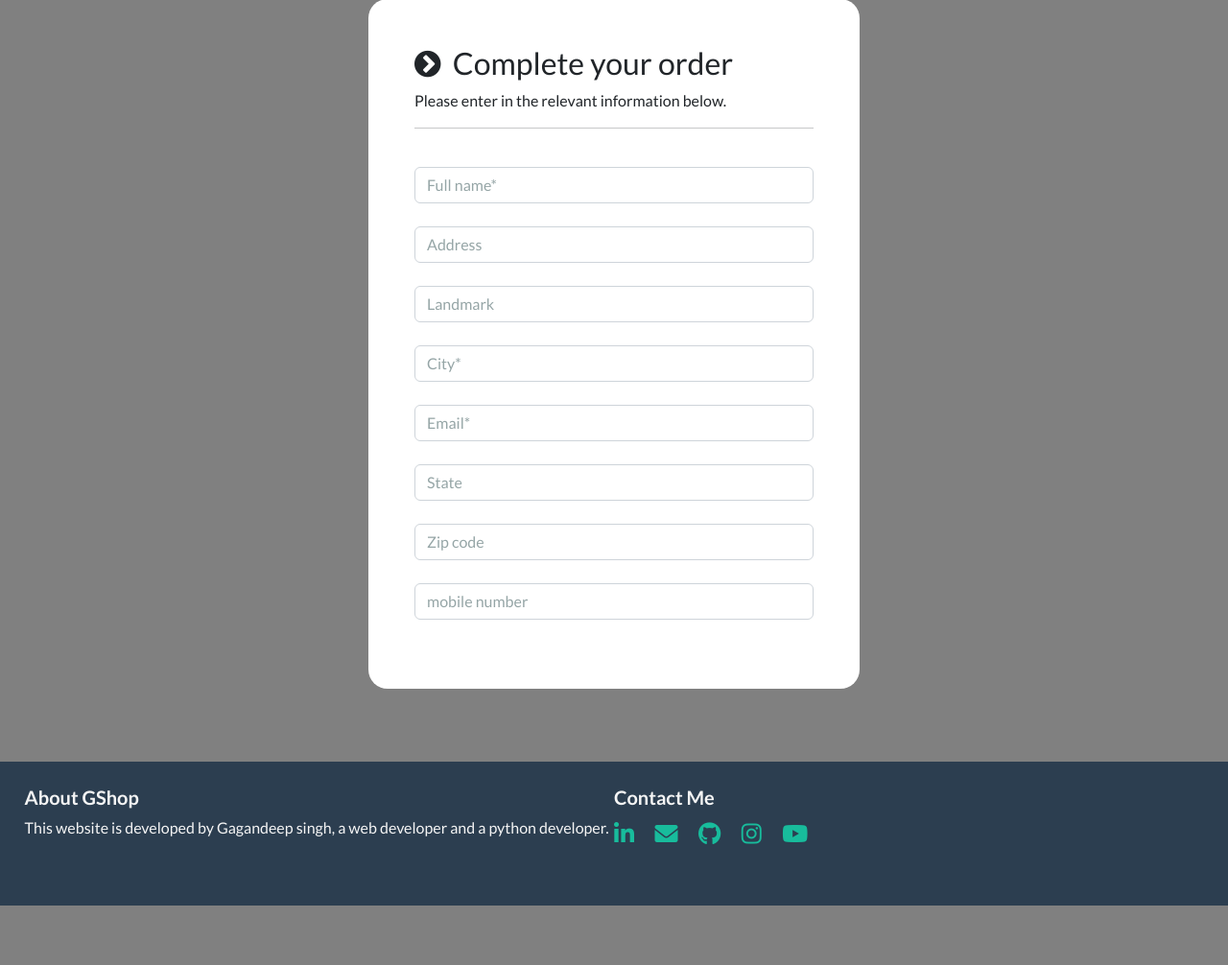
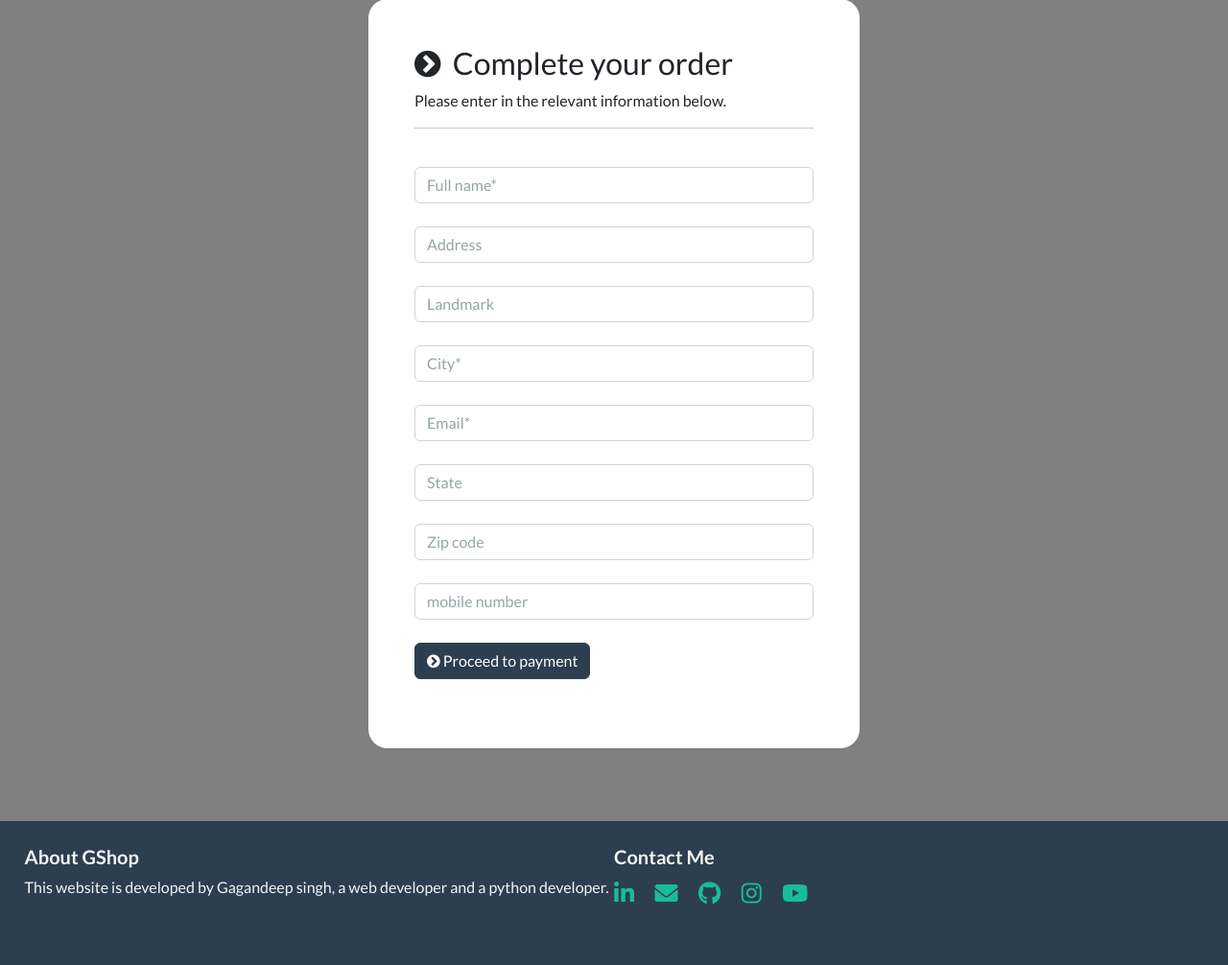
Before and after one commit to GaganBTS/Django-ecommerce_website, a Django app: page /payment/checkout in a window 1280 px wide. Shown: the part 97-1103 px from the top of the page at 96% size. Before the commit the page ends 1041 px from the top, so only its background shows below. Run offline with Django 4.2, Linux system fonts and the light colour scheme; data comes from the database, SQL or seed files in the repository; some libraries are stand-ins or nearby versions.

Commit message:
Update checkout.html

```diff
--- a/payment/templates/payment/checkout.html
+++ b/payment/templates/payment/checkout.html
@@ -122,8 +122,12 @@
 
             <br>
 
-
+           <button id='me' type="button" onclick="pay()" class="btn btn-primary"><i class="fa fa-chevron-circle-right"
+                                                                                     aria-hidden="true"></i> Proceed to
+                payment
+            </button>
         </form>
+        <br>
 
         <!-- PayPal button container -->
         <div id="paypal-button-container"></div>
@@ -145,14 +149,13 @@
 
     <!-- Ajax integration -->
 
-
-
  <script>
         let price = '{{ cart.get_total }}'
 
 
         //----------------------------paypal-integration-------------------------------------------//
-
+        let pay = function () {
+            $('#me').css({'display': 'none'});
             const paypalButtonsComponent = paypal.Buttons({
                     // optional styling for buttons
                     // https://developer.paypal.com/docs/checkout/standard/customize/buttons-style-guide/
@@ -181,7 +184,8 @@
                     },
 
                     // finalize the transaction
-            onApprove: (data, actions) => {
+                    onApprove:
+                        (data, actions) => {
                             const captureOrderHandler = (details) => {
                                 const payerName = details.payer.name.given_name;
                                 console.log('Transaction completed');
@@ -220,22 +224,33 @@
                         },
 
                     // handle unrecoverable errors
-            onError: (err) => {
+                    onError:
+                        (err) => {
                             console.error('An error prevented the buyer from checking out with PayPal');
 
 
                         }
-        });
+                })
+            ;
 
             paypalButtonsComponent
                 .render("#paypal-button-container")
                 .catch((err) => {
                     console.error('PayPal Buttons failed to render');
                 });
+
+        }
     </script>
 
 
 
 
 
+
+
+
+
+
+
+
 {% endblock %}
```
Lines whose indentation alone changed are shown as unchanged.
